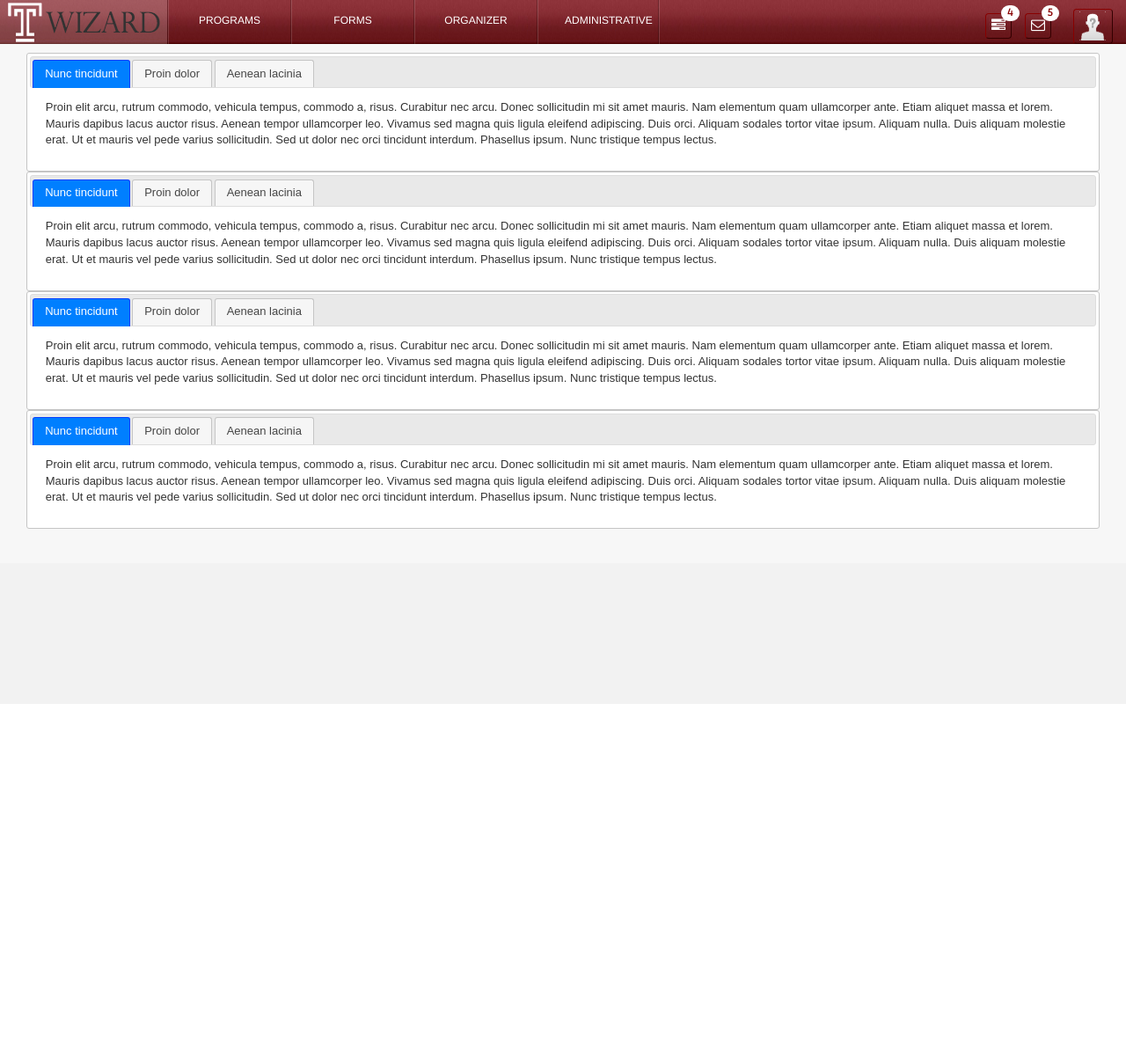
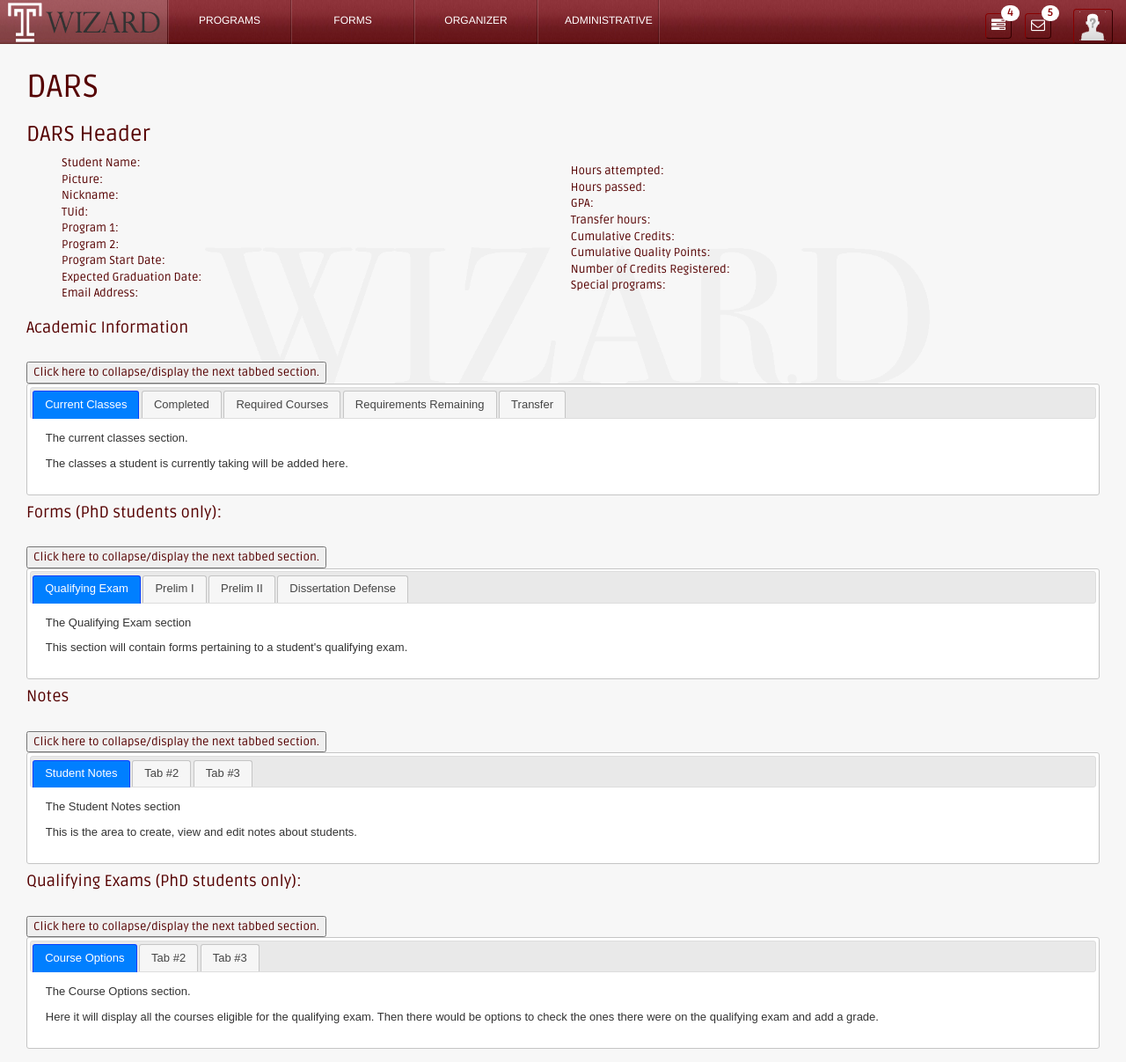
Before and after one commit to smrhh42/Wizard, a PHP site: page /DARS.php in a window 1280 px wide. Shown: the whole page at 88% size. Before the commit the page ends 800 px from the top, so only its background shows below. Run offline with PHP 8.4, Linux system fonts and the light colour scheme; data that the repository does not hold is empty; some libraries are stand-ins or nearby versions.

Commit message:
Updated format of DARS.  Still needs buttons to collapse/toggle.  Currently no response

```diff
--- a/DARS.php
+++ b/DARS.php
@@ -17,18 +17,35 @@
             <script src="/assets/js/jquery-ui-1.11.2.js"></script>
             <link rel="stylesheet" href="/resources/demos/style.css">
             <script>
-	    $(function() {
-	      $( "#list1-tabs" ).tabs();
+                $(function () {
+                    $("#list1-tabs").tabs();
                 });
-	    $(function() {
-	      $( "#list2-tabs").tabs();
+                $(function () {
+                    $("#list2-tabs").tabs();
                 });
-	    $(function() {
-	      $( "#list3-tabs").tabs();
+                $(function () {
+                    $("#list3-tabs").tabs();
                 });
-	    $(function() {
-	      $( "#list4-tabs").tabs();
+                $(function () {
+                    $("#list4-tabs").tabs();
                 });
+
+            </script>
+
+            <script>
+			$(document).ready(function() {
+				$("#collapse-1").click(function() {
+					jAlert("The button worked!");
+				});
+			});
+
+            </script>
+
+<!--<script>
+function initElement() {
+        var p = document.getElementById("collapse");
+        p.onclick = function() {}
+}
 </script>
 
 <!--<script type="text/javascript" src = >
@@ -39,69 +56,169 @@
 </script>-->
         </head>
         <body>
+			<h1>DARS</h1>
             <table class="tg">
                 <tr>
                     <th class="tg-031e"></th>
+                <div id="dars-header">
+                    <h3>DARS Header</h3>
+                    <table style="width: 100%">
+                        <tr>
+                            <td>
+                                <ul>
+                                    <li>Student Name: </li>
+                                    <li>Picture: </li>
+                                    <li>Nickname: </li>
+                                    <li>TUid: </li>
+                                    <li>Program 1: </li>
+                                    <li>Program 2: </li>
+                                    <li>Program Start Date: </li>
+                                    <li>Expected Graduation Date: </li>
+                                    <li>Email Address: </li>
+                                </ul>
+                            </td>
+                            <td>
+                                <ul>
+                                    <li>Hours attempted: </li>
+                                    <li>Hours passed: </li>
+                                    <li>GPA: </li>
+                                    <li>Transfer hours: </li>
+                                    <li>Cumulative Credits:</li>
+                                    <li>Cumulative Quality Points: </li>
+                                    <li>Number of Credits Registered: </li>
+									<li>Special programs:</li>
+                                </ul>
+                            </td>
+                        </tr>
+                    </table>
+                </div>
+                </tr>
 
+                <tr>
+                    <th class="tg-031e"></th>
+                <div>
+                    <h4>Academic Information</h4>
+                </div>
+                </tr>
+                <tr>
+                    <th class="tg-031e"></th>
+                <div>
+                    <br/>
+                    <button id="collapse-1">Click here to collapse/display the next tabbed section. </button>
+                </div>
+                </tr>
+
+
+
+                <tr>
+                    <th class="tg-031e"></th>
                 <div id="list1-tabs">
                     <ul>
-	      <li><a href="#list-1-tabs-1">Nunc tincidunt</a></li>
-	      <li><a href="#list-1-tabs-2">Proin dolor</a></li>
-	      <li><a href="#list-1-tabs-3">Aenean lacinia</a></li>
+                        <li><a href="#list-1-tabs-1">Current Classes</a></li>
+                        <li><a href="#list-1-tabs-2">Completed</a></li>
+                        <li><a href="#list-1-tabs-3">Required Courses</a></li>
+                        <li><a href="#list-1-tabs-4">Requirements Remaining</a></li>
+                        <li><a href="#list-1-tabs-5">Transfer</a></li>
                     </ul>
                     <div id="list-1-tabs-1">
-	      <p>Proin elit arcu, rutrum commodo, vehicula tempus, commodo a, risus. Curabitur nec arcu. Donec sollicitudin mi sit amet mauris. Nam elementum quam ullamcorper ante. Etiam aliquet massa et lorem. Mauris dapibus lacus auctor risus. Aenean tempor ullamcorper leo. Vivamus sed magna quis ligula eleifend adipiscing. Duis orci. Aliquam sodales tortor vitae ipsum. Aliquam nulla. Duis aliquam molestie erat. Ut et mauris vel pede varius sollicitudin. Sed ut dolor nec orci tincidunt interdum. Phasellus ipsum. Nunc tristique tempus lectus.</p>
+                        <p>The current classes section.</p>
+                        <p>The classes a student is currently taking will be added here.</p>
                     </div>
                     <div id="list-1-tabs-2">
-	      <p>Morbi tincidunt, dui sit amet facilisis feugiat, odio metus gravida ante, ut pharetra massa metus id nunc. Duis scelerisque molestie turpis. Sed fringilla, massa eget luctus malesuada, metus eros molestie lectus, ut tempus eros massa ut dolor. Aenean aliquet fringilla sem. Suspendisse sed ligula in ligula suscipit aliquam. Praesent in eros vestibulum mi adipiscing adipiscing. Morbi facilisis. Curabitur ornare consequat nunc. Aenean vel metus. Ut posuere viverra nulla. Aliquam erat volutpat. Pellentesque convallis. Maecenas feugiat, tellus pellentesque pretium posuere, felis lorem euismod felis, eu ornare leo nisi vel felis. Mauris consectetur tortor et purus.</p>
+                        <p>The completed section.</p>
+                        <p>This will display a list of the classes a student has completed.</p>
                     </div>
+                    <div id="list-1-tabs-5">
+                        <p>The transfer section.</p>
+                        <p>This section will display a list the student's tranfered classes if they have any.</p>
+                    </div>
+
                     <div id="list-1-tabs-3">
-	      <p>Mauris eleifend est et turpis. Duis id erat. Suspendisse potenti. Aliquam vulputate, pede vel vehicula accumsan, mi neque rutrum erat, eu congue orci lorem eget lorem. Vestibulum non ante. Class aptent taciti sociosqu ad litora torquent per conubia nostra, per inceptos himenaeos. Fusce sodales. Quisque eu urna vel enim commodo pellentesque. Praesent eu risus hendrerit ligula tempus pretium. Curabitur lorem enim, pretium nec, feugiat nec, luctus a, lacus.</p>
-	      <p>Duis cursus. Maecenas ligula eros, blandit nec, pharetra at, semper at, magna. Nullam ac lacus. Nulla facilisi. Praesent viverra justo vitae neque. Praesent blandit adipiscing velit. Suspendisse potenti. Donec mattis, pede vel pharetra blandit, magna ligula faucibus eros, id euismod lacus dolor eget odio. Nam scelerisque. Donec non libero sed nulla mattis commodo. Ut sagittis. Donec nisi lectus, feugiat porttitor, tempor ac, tempor vitae, pede. Aenean vehicula velit eu tellus interdum rutrum. Maecenas commodo. Pellentesque nec elit. Fusce in lacus. Vivamus a libero vitae lectus hendrerit hendrerit.</p>
+                        <p>The required courses section.</p>
+                        <p>This section will display the courses a student is required to take for their track or program.</p>
+                    </div>
+
+                    <div id="list-1-tabs-4">
+                        <p>The remaining requirements section.</p>
+                        <p>This section will display the courses a student still needs to take for their track or program.</p>
                     </div>
                 </div>
                 </tr>
 
+                <tr>
+                    <th class="tg-031e"></th>
+                <div>
+                    <h4>Forms (PhD students only):</h4>
+                </div>
+                </tr>
+                <tr>
+                    <th class="tg-031e"></th>
+                <div>
+                    <br/><button id="collapse-2">Click here to collapse/display the next tabbed section. </button><br/>
+                </div>
+                </tr>
 
                 <tr>
                     <td class="tg-031e"></td>
                 <div id="list2-tabs">
                     <ul>
-     <li><a href="#list-2-tabs-1">Nunc tincidunt</a></li>
-     <li><a href="#list-2-tabs-2">Proin dolor</a></li>
-     <li><a href="#list-2-tabs-3">Aenean lacinia</a></li>
+                        <li><a href="#list-2-tabs-1">Qualifying Exam</a></li>
+                        <li><a href="#list-2-tabs-2">Prelim I</a></li>
+                        <li><a href="#list-2-tabs-3">Prelim II</a></li>
+                        <li><a href="#list-2-tabs-4">Dissertation Defense</a></li>
                     </ul>
                     <div id="list-2-tabs-1">
-     <p>Proin elit arcu, rutrum commodo, vehicula tempus, commodo a, risus. Curabitur nec arcu. Donec sollicitudin mi sit amet mauris. Nam elementum quam ullamcorper ante. Etiam aliquet massa et lorem. Mauris dapibus lacus auctor risus. Aenean tempor ullamcorper leo. Vivamus sed magna quis ligula eleifend adipiscing. Duis orci. Aliquam sodales tortor vitae ipsum. Aliquam nulla. Duis aliquam molestie erat. Ut et mauris vel pede varius sollicitudin. Sed ut dolor nec orci tincidunt interdum. Phasellus ipsum. Nunc tristique tempus lectus.</p>
+                        <p>The Qualifying Exam section</p>
+                        <p>This section will contain forms pertaining to a student's qualifying exam.</p>
                     </div>
                     <div id="list-2-tabs-2">
-     <p>Morbi tincidunt, dui sit amet facilisis feugiat, odio metus gravida ante, ut pharetra massa metus id nunc. Duis scelerisque molestie turpis. Sed fringilla, massa eget luctus malesuada, metus eros molestie lectus, ut tempus eros massa ut dolor. Aenean aliquet fringilla sem. Suspendisse sed ligula in ligula suscipit aliquam. Praesent in eros vestibulum mi adipiscing adipiscing. Morbi facilisis. Curabitur ornare consequat nunc. Aenean vel metus. Ut posuere viverra nulla. Aliquam erat volutpat. Pellentesque convallis. Maecenas feugiat, tellus pellentesque pretium posuere, felis lorem euismod felis, eu ornare leo nisi vel felis. Mauris consectetur tortor et purus.</p>
+                        <p>The Prelim I section</p>
+                        <p>This section will contain forms pertaining to a student's Prelim I presentation.</p>
                     </div>
                     <div id="list-2-tabs-3">
-     <p>Mauris eleifend est et turpis. Duis id erat. Suspendisse potenti. Aliquam vulputate, pede vel vehicula accumsan, mi neque rutrum erat, eu congue orci lorem eget lorem. Vestibulum non ante. Class aptent taciti sociosqu ad litora torquent per conubia nostra, per inceptos himenaeos. Fusce sodales. Quisque eu urna vel enim commodo pellentesque. Praesent eu risus hendrerit ligula tempus pretium. Curabitur lorem enim, pretium nec, feugiat nec, luctus a, lacus.</p>
-     <p>Duis cursus. Maecenas ligula eros, blandit nec, pharetra at, semper at, magna. Nullam ac lacus. Nulla facilisi. Praesent viverra justo vitae neque. Praesent blandit adipiscing velit. Suspendisse potenti. Donec mattis, pede vel pharetra blandit, magna ligula faucibus eros, id euismod lacus dolor eget odio. Nam scelerisque. Donec non libero sed nulla mattis commodo. Ut sagittis. Donec nisi lectus, feugiat porttitor, tempor ac, tempor vitae, pede. Aenean vehicula velit eu tellus interdum rutrum. Maecenas commodo. Pellentesque nec elit. Fusce in lacus. Vivamus a libero vitae lectus hendrerit hendrerit.</p>
+                        <p>The Prelim II section</p>
+                        <p>This section will contain forms pertaining to a student's Prelim II presentation.</p>
+                    </div>
+
+                    <div id="list-2-tabs-4">
+                        <p>The Dissertation Defense section</p>
+                        <p>This section will contain forms pertaining to a student's Dissertation Defense presentation.</p>
                     </div>
                 </div>
                 </tr>
 
                 <tr>
-	 <td class="tg-031e"></td>
- <div id="list3-tabs">
-   <ul>
-     <li><a href="#list-3-tabs-1">Nunc tincidunt</a></li>
-     <li><a href="#list-3-tabs-2">Proin dolor</a></li>
-     <li><a href="#list-3-tabs-3">Aenean lacinia</a></li>
-   </ul>
-   <div id="list-3-tabs-1">
-     <p>Proin elit arcu, rutrum commodo, vehicula tempus, commodo a, risus. Curabitur nec arcu. Donec sollicitudin mi sit amet mauris. Nam elementum quam ullamcorper ante. Etiam aliquet massa et lorem. Mauris dapibus lacus auctor risus. Aenean tempor ullamcorper leo. Vivamus sed magna quis ligula eleifend adipiscing. Duis orci. Aliquam sodales tortor vitae ipsum. Aliquam nulla. Duis aliquam molestie erat. Ut et mauris vel pede varius sollicitudin. Sed ut dolor nec orci tincidunt interdum. Phasellus ipsum. Nunc tristique tempus lectus.</p>
+                    <th class="tg-031e"></th>
+                <div>
+                    <h4>Notes</h4>
                 </div>
-   <div id="list-3-tabs-2">
-     <p>Morbi tincidunt, dui sit amet facilisis feugiat, odio metus gravida ante, ut pharetra massa metus id nunc. Duis scelerisque molestie turpis. Sed fringilla, massa eget luctus malesuada, metus eros molestie lectus, ut tempus eros massa ut dolor. Aenean aliquet fringilla sem. Suspendisse sed ligula in ligula suscipit aliquam. Praesent in eros vestibulum mi adipiscing adipiscing. Morbi facilisis. Curabitur ornare consequat nunc. Aenean vel metus. Ut posuere viverra nulla. Aliquam erat volutpat. Pellentesque convallis. Maecenas feugiat, tellus pellentesque pretium posuere, felis lorem euismod felis, eu ornare leo nisi vel felis. Mauris consectetur tortor et purus.</p>
+                </tr>
+                <tr>
+                    <th class="tg-031e"></th>
+                <div>
+                    <br/><button id="collapse-3">Click here to collapse/display the next tabbed section. </button><br/>
                 </div>
-   <div id="list-3-tabs-3">
-     <p>Mauris eleifend est et turpis. Duis id erat. Suspendisse potenti. Aliquam vulputate, pede vel vehicula accumsan, mi neque rutrum erat, eu congue orci lorem eget lorem. Vestibulum non ante. Class aptent taciti sociosqu ad litora torquent per conubia nostra, per inceptos himenaeos. Fusce sodales. Quisque eu urna vel enim commodo pellentesque. Praesent eu risus hendrerit ligula tempus pretium. Curabitur lorem enim, pretium nec, feugiat nec, luctus a, lacus.</p>
-     <p>Duis cursus. Maecenas ligula eros, blandit nec, pharetra at, semper at, magna. Nullam ac lacus. Nulla facilisi. Praesent viverra justo vitae neque. Praesent blandit adipiscing velit. Suspendisse potenti. Donec mattis, pede vel pharetra blandit, magna ligula faucibus eros, id euismod lacus dolor eget odio. Nam scelerisque. Donec non libero sed nulla mattis commodo. Ut sagittis. Donec nisi lectus, feugiat porttitor, tempor ac, tempor vitae, pede. Aenean vehicula velit eu tellus interdum rutrum. Maecenas commodo. Pellentesque nec elit. Fusce in lacus. Vivamus a libero vitae lectus hendrerit hendrerit.</p>
+                </tr>
+
+                <tr> <td class="tg-031e"></td> <div id="list3-tabs"> <ul> <li><a
+                href="#list-3-tabs-1">Student Notes</a></li> <li><a
+                href="#list-3-tabs-2">Tab #2</a></li> <li><a href="#list-3-tabs-3">Tab
+                #3</a></li> </ul> <div id="list-3-tabs-1"> <p>The Student Notes section</p>
+                <p>This is the area to create, view and edit notes about students.</p>
+                </div> <div id="list-3-tabs-2"> <p>Tab #2</p> </div> <div
+                id="list-3-tabs-3"> <p>Tab #3</p> </div> </div> </tr>
+
+                <tr>
+                    <th class="tg-031e"></th>
+                <div>
+                    <h4>Qualifying Exams (PhD students only):</h4>
                 </div>
+                </tr>
+
+                <tr>
+                    <th class="tg-031e"></th>
+                <div>
+                    <br/><button id="collapse-4">Click here to collapse/display the next tabbed section. </button><br/>
                 </div>
                 </tr>
 
@@ -109,19 +226,19 @@
                 <tr>
                 <div id="list4-tabs">
                     <ul>
-     <li><a href="#list-4-tabs-1">Nunc tincidunt</a></li>
-     <li><a href="#list-4-tabs-2">Proin dolor</a></li>
-     <li><a href="#list-4-tabs-3">Aenean lacinia</a></li>
+                        <li><a href="#list-4-tabs-1">Course Options</a></li>
+                        <li><a href="#list-4-tabs-2">Tab #2</a></li>
+                        <li><a href="#list-4-tabs-3">Tab #3</a></li>
                     </ul>
                     <div id="list-4-tabs-1">
-     <p>Proin elit arcu, rutrum commodo, vehicula tempus, commodo a, risus. Curabitur nec arcu. Donec sollicitudin mi sit amet mauris. Nam elementum quam ullamcorper ante. Etiam aliquet massa et lorem. Mauris dapibus lacus auctor risus. Aenean tempor ullamcorper leo. Vivamus sed magna quis ligula eleifend adipiscing. Duis orci. Aliquam sodales tortor vitae ipsum. Aliquam nulla. Duis aliquam molestie erat. Ut et mauris vel pede varius sollicitudin. Sed ut dolor nec orci tincidunt interdum. Phasellus ipsum. Nunc tristique tempus lectus.</p>
+                        <p>The Course Options section.</p>
+                        <p>Here it will display all the courses eligible for the qualifying exam.  Then there would be options to check the ones there were on the qualifying exam and add a grade.</p>
                     </div>
                     <div id="list-4-tabs-2">
-     <p>Morbi tincidunt, dui sit amet facilisis feugiat, odio metus gravida ante, ut pharetra massa metus id nunc. Duis scelerisque molestie turpis. Sed fringilla, massa eget luctus malesuada, metus eros molestie lectus, ut tempus eros massa ut dolor. Aenean aliquet fringilla sem. Suspendisse sed ligula in ligula suscipit aliquam. Praesent in eros vestibulum mi adipiscing adipiscing. Morbi facilisis. Curabitur ornare consequat nunc. Aenean vel metus. Ut posuere viverra nulla. Aliquam erat volutpat. Pellentesque convallis. Maecenas feugiat, tellus pellentesque pretium posuere, felis lorem euismod felis, eu ornare leo nisi vel felis. Mauris consectetur tortor et purus.</p>
+                        <p>Tab #2 Content</p>
                     </div>
                     <div id="list-4-tabs-3">
-     <p>Mauris eleifend est et turpis. Duis id erat. Suspendisse potenti. Aliquam vulputate, pede vel vehicula accumsan, mi neque rutrum erat, eu congue orci lorem eget lorem. Vestibulum non ante. Class aptent taciti sociosqu ad litora torquent per conubia nostra, per inceptos himenaeos. Fusce sodales. Quisque eu urna vel enim commodo pellentesque. Praesent eu risus hendrerit ligula tempus pretium. Curabitur lorem enim, pretium nec, feugiat nec, luctus a, lacus.</p>
-     <p>Duis cursus. Maecenas ligula eros, blandit nec, pharetra at, semper at, magna. Nullam ac lacus. Nulla facilisi. Praesent viverra justo vitae neque. Praesent blandit adipiscing velit. Suspendisse potenti. Donec mattis, pede vel pharetra blandit, magna ligula faucibus eros, id euismod lacus dolor eget odio. Nam scelerisque. Donec non libero sed nulla mattis commodo. Ut sagittis. Donec nisi lectus, feugiat porttitor, tempor ac, tempor vitae, pede. Aenean vehicula velit eu tellus interdum rutrum. Maecenas commodo. Pellentesque nec elit. Fusce in lacus. Vivamus a libero vitae lectus hendrerit hendrerit.</p>
+                        <p>Tab #3 Content</p>
                     </div>
                 </div>
 
```
Lines whose indentation alone changed are shown as unchanged.
